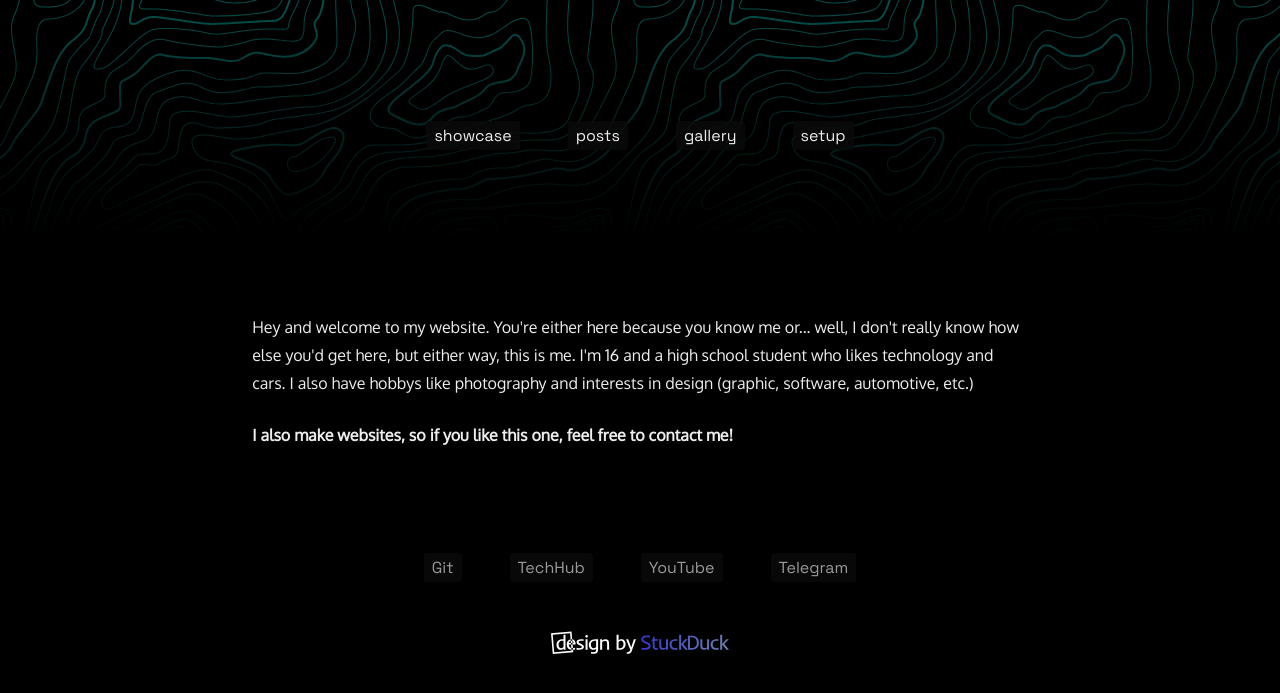
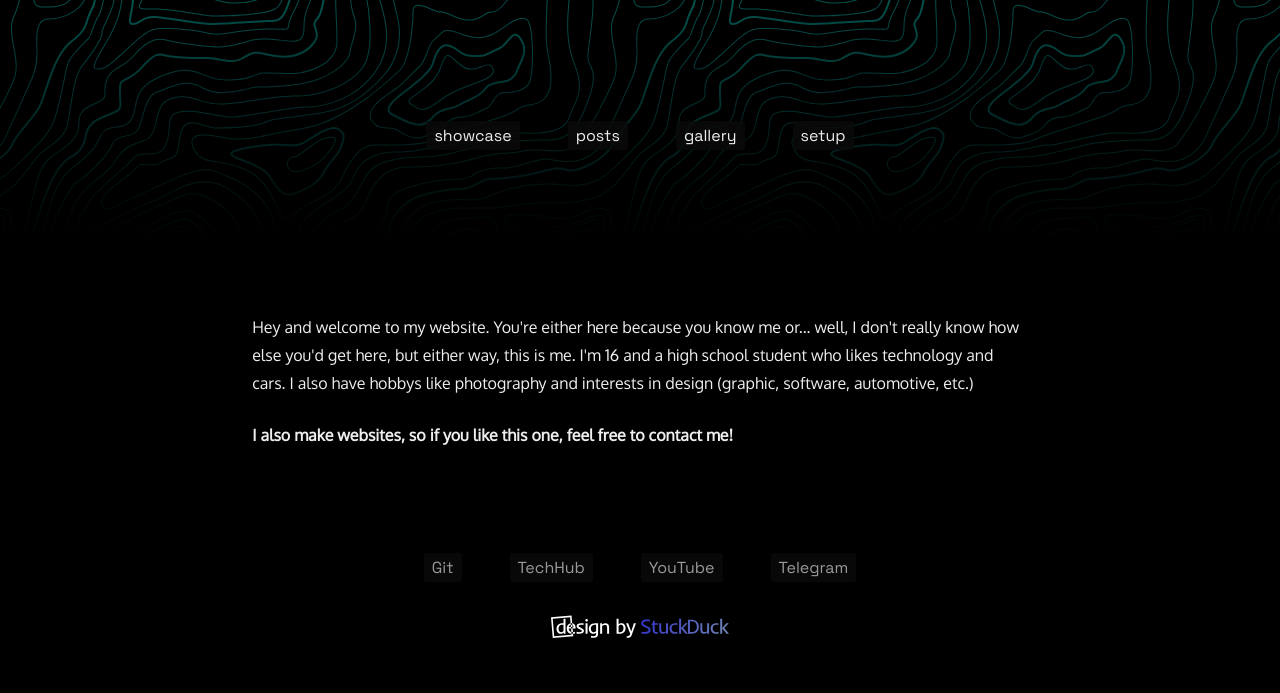
Before and after one commit to s7uck/s7uck.github.io, a Jekyll site: the page built from index.markdown, in a window 1280 px wide. Shown: the top 693 px of the page. Built offline with Jekyll 4.4.1, drawn with Linux system fonts in a browser that asks for light colours.

Commit message:
Reduce gaps in headers outside the home page

```diff
--- a/_layouts/home.html
+++ b/_layouts/home.html
@@ -7,6 +7,10 @@
 		min-height: 20vh;
 		padding-top: 5vh;
 		background-image: linear-gradient(black, transparent, black), url(/images/topography.svg);
+	}
+	menu {
+		row-gap: 2em;
+		column-gap: 2em;
 	}
 	@keyframes map {
 		from { background-position-y: 100%;
--- a/style.css
+++ b/style.css
@@ -50,8 +50,8 @@
 header, footer, menu, .list, .grid {
 	display: -ms-flex;
 	display: flex;
-	row-gap: 2em;
-	column-gap: 2em;
+	row-gap: 1em;
+	column-gap: 1em;
 	flex-wrap: wrap;
 }
 .list { column-gap: 1em;}
@@ -62,10 +62,7 @@
 	flex-direction: row;
 	flex-wrap: nowrap;
 }
-.grid {
-	flex-direction: row;
-	column-gap: 1em; row-gap: 1em;
-}
+.grid { flex-direction: row;}
 .chip, button {
 	display: inline-block;
 	padding: 4px 10px;
@@ -110,7 +107,6 @@
 	background-position: center;
 }
 @media only screen and (max-width: 600px) {
-	header, footer, menu, .list { column-gap: 1em; row-gap: 1em;}
 	nav menu { column-gap: 0;}
 	.card { width: 100% !important;
 		max-width: 100% !important;}
```
